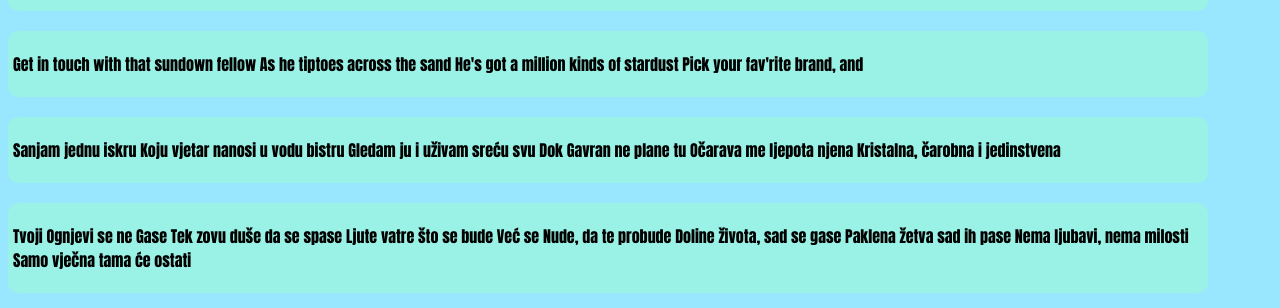
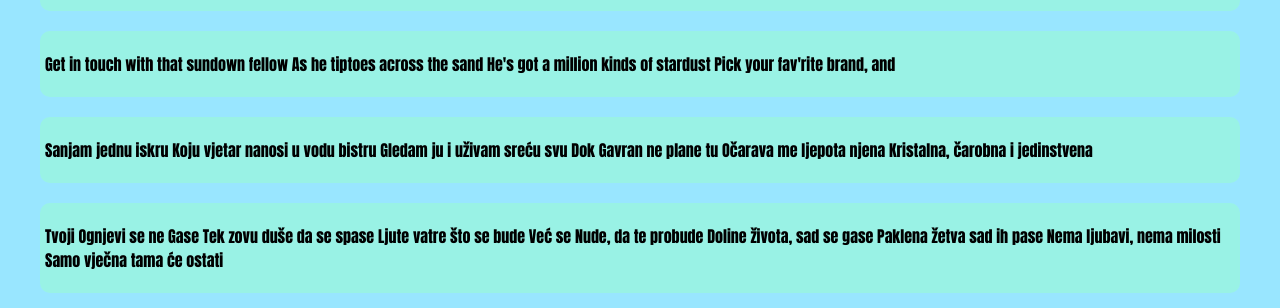
Before and after one commit to dawid-zajac/learning-git-2, a plain HTML site: page index.html in a window 1280 px wide. Shown: the part 111-419 px from the top of the page. Drawn offline with Linux system fonts and the light colour scheme.

Commit message:
Update style.css

```diff
--- a/style.css
+++ b/style.css
@@ -2,7 +2,7 @@ body {
 	font-family: 'Anton', sans-serif;
 	background-color: #99e6ff;
 	max-width: 1200px;
-	mmargin: 0 auto;
+	margin: 0 auto;
 }
 div {
 	margin-top: 20px;
```
